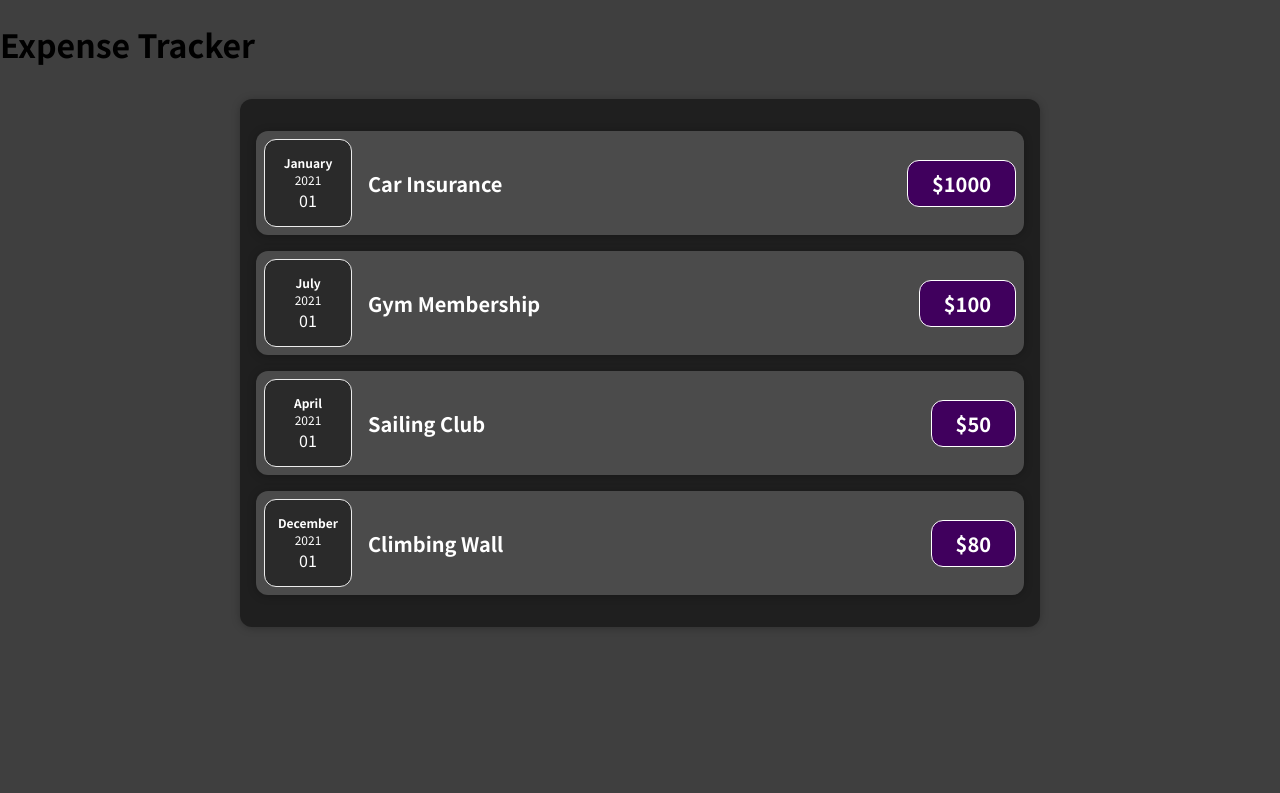
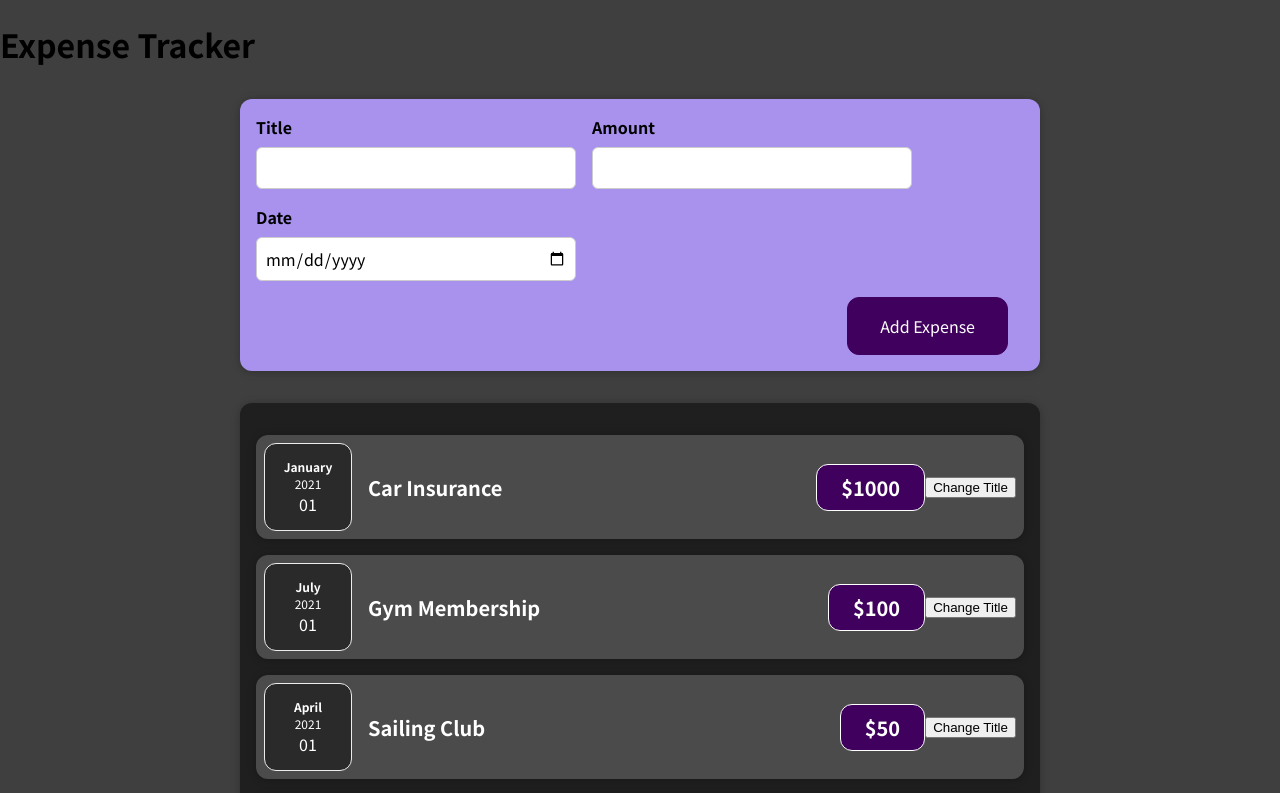
Before and after one commit to nicolas-thompson/expenses, a React (Create React App) app: page / in a window 1280 px wide. Shown: the top 793 px of the page. Built offline with nearby package versions, Linux system fonts and the light colour scheme.

Commit message:
Adds NewExpense component

```diff
--- a/src/App.js
+++ b/src/App.js
@@ -1,4 +1,5 @@
 import Expenses from "./components/Expenses/Expenses";
+import NewExpense from "./components/NewExpense/NewExpense";
 
 const App = () => {
   const expenses = [
@@ -28,9 +29,15 @@
     },
   ];
 
+  const addExpenseHandler = (expense) => {
+    console.log('In App.js');
+    console.log(expense);
+  };
+
   return (
     <div>
       <h1>Expense Tracker</h1>
+      <NewExpense onAddExpense={addExpenseHandler}/>
       <Expenses expenses={expenses} />
     </div>
   );
--- a/src/components/Expenses/ExpenseItem.js
+++ b/src/components/Expenses/ExpenseItem.js
@@ -1,18 +1,27 @@
+import { useState } from "react";
+
 import ExpenseDate from "./ExpenseDate";
 import Card from "../UI/Card";
 import "./ExpenseItem.css";
 
-const ExpenseItem = (props) =>{
+const ExpenseItem = (props) => {
+
+  const [title, setTitle] = useState(props.title);
+
+  const clickHandler = () => {
+    setTitle('Updated');
+  };
 
   return (
     <Card className="expense-item">
-      <ExpenseDate date={props.date}/>
+      <ExpenseDate date={props.date} />
       <div className="expense-item__description">
-        <h2>{props.title}</h2>
+        <h2>{title}</h2>
         <div className="expense-item__price">${props.amount}</div>
       </div>
+      <button onClick={clickHandler}>Change Title</button>
     </Card>
   );
-}
+};
 
 export default ExpenseItem;
--- a/src/components/Expenses/Expenses.js
+++ b/src/components/Expenses/Expenses.js
@@ -1,9 +1,11 @@
 import ExpenseItem from "./ExpenseItem";
-import Card from "../UI/Card"
+import Card from "../UI/Card";
+
 import "./Expenses.css";
 
 const Expenses = (props) => {
   return (
+    <div>
       <Card className="expenses">
         {props.expenses.map((expense) => (
           <ExpenseItem
@@ -14,7 +16,8 @@
           />
         ))}
       </Card>
+    </div>
   );
-}
+};
 
 export default Expenses;
--- /dev/null
+++ b/src/components/Expenses/ExpensesItem.css
@@ -0,0 +1,54 @@
+.expense-item {
+  display: flex;
+  justify-content: space-between;
+  align-items: center;
+  padding: 0.5rem;
+  margin: 1rem 0;
+  background-color: #4b4b4b;
+}
+
+.expense-item__description {
+  display: flex;
+  flex-direction: column;
+  gap: 1rem;
+  align-items: flex-end;
+  flex-flow: column-reverse;
+  justify-content: flex-start;
+  flex: 1;
+}
+
+.expense-item h2 {
+  color: #3a3a3a;
+  font-size: 1rem;
+  flex: 1;
+  margin: 0 1rem;
+  color: white;
+}
+
+.expense-item__price {
+  font-size: 1rem;
+  font-weight: bold;
+  color: white;
+  background-color: #40005d;
+  border: 1px solid white;
+  padding: 0.5rem;
+  border-radius: 12px;
+}
+
+@media (min-width: 580px) {
+  .expense-item__description {
+    flex-direction: row;
+    align-items: center;
+    justify-content: flex-start;
+    flex: 1;
+  }
+
+  .expense-item__description h2 {
+    font-size: 1.25rem;
+  }
+
+  .expense-item__price {
+    font-size: 1.25rem;
+    padding: 0.5rem 1.5rem;
+  }
+}
--- /dev/null
+++ b/src/components/NewExpense/ExpenseForm.css
@@ -0,0 +1,26 @@
+.new-expense__controls {
+  display: flex;
+  flex-wrap: wrap;
+  gap: 1rem;
+  margin-bottom: 1rem;
+  text-align: left;
+}
+
+.new-expense__control label {
+  font-weight: bold;
+  margin-bottom: 0.5rem;
+  display: block;
+}
+
+.new-expense__control input {
+  font: inherit;
+  padding: 0.5rem;
+  border-radius: 6px;
+  border: 1px solid #ccc;
+  width: 20rem;
+  max-width: 100%;
+}
+
+.new-expense__actions {
+  text-align: right;
+}
--- /dev/null
+++ b/src/components/NewExpense/ExpenseForm.js
@@ -0,0 +1,67 @@
+import { useState } from "react";
+
+import "./ExpenseForm.css";
+
+const ExpenseForm = (props) => {
+  const [enteredTitle, setEnteredTitle] = useState("");
+  const [enteredAmount, setEnteredAmount] = useState("");
+  const [enteredDate, setEnteredDate] = useState("");
+
+  const titleChangeHandler = (event) => setEnteredTitle(event.target.value);
+
+  const amountChangeHandler = (event) => setEnteredAmount(event.target.value);
+
+  const dateChangeHandler = (event) => setEnteredDate(event.target.value);
+
+  const submitHandler = (event) => {
+    event.preventDefault();
+
+    const expenseData = {
+      title: enteredTitle,
+      amount: enteredAmount,
+      date: new Date(enteredDate),
+    };
+
+    props.onSaveExpenseData(expenseData);
+
+    setEnteredTitle("");
+    setEnteredAmount("");
+    setEnteredDate("");
+  };
+
+  return (
+    <form onSubmit={submitHandler}>
+      <div className="new-expense__controls">
+        <div className="new-expense__control">
+          <label>Title</label>
+          <input type="text" value={enteredTitle} onChange={titleChangeHandler} />
+        </div>
+        <div className="new-expense__control">
+          <label>Amount</label>
+          <input
+            type="number"
+            value={enteredAmount}
+            min="0.01"
+            step="0.01"
+            onChange={amountChangeHandler}
+          />
+        </div>
+        <div className="new-expense__control">
+          <label>Date</label>
+          <input
+            type="date"
+            value={enteredDate}
+            min="2019-01-01"
+            max="2022-12-31"
+            onChange={dateChangeHandler}
+          />
+        </div>
+      </div>
+      <div className="new-expense__actions">
+        <button type="submit">Add Expense</button>
+      </div>
+    </form>
+  );
+};
+
+export default ExpenseForm;
--- /dev/null
+++ b/src/components/NewExpense/NewExpense.css
@@ -0,0 +1,38 @@
+.new-expense {
+  background-color: #a892ee;
+  padding: 1rem;
+  margin: 2rem auto;
+  width: 50rem;
+  max-width: 95%;
+  border-radius: 12px;
+  text-align: center;
+  box-shadow: 0 1px 8px rgba(0, 0, 0, 0.25);
+}
+
+.new-expense button {
+  font: inherit;
+  cursor: pointer;
+  padding: 1rem 2rem;
+  border: 1px solid #40005d;
+  background-color: #40005d;
+  color: white;
+  border-radius: 12px;
+  margin-right: 1rem;
+}
+
+.new-expense button:hover,
+.new-expense button:active {
+  background-color: #510674;
+  border-color: #510674;
+}
+
+.new-expense button.alternative {
+  color: #220131;
+  border-color: transparent;
+  background-color: transparent;
+}
+
+.new-expense button.alternative:hover,
+.new-expense button.alternative:active {
+  background-color: #ddb3f8;
+}
--- /dev/null
+++ b/src/components/NewExpense/NewExpense.js
@@ -0,0 +1,18 @@
+import ExpenseForm from './ExpenseForm';
+import './NewExpense.css';
+
+const NewExpense = (props) => {
+  const saveExpenseDataHandler = (enteredExpenseData) => {
+    const expenseData = {
+      ...enteredExpenseData,
+      id: Math.random().toString(),
+    };
+    props.onAddExpense(expenseData);
+  }
+
+  return <div className="new-expense">
+    <ExpenseForm onSaveExpenseData={saveExpenseDataHandler} />
+  </div>
+}
+
+export default NewExpense;
```
Lines whose indentation alone changed are shown as unchanged.
